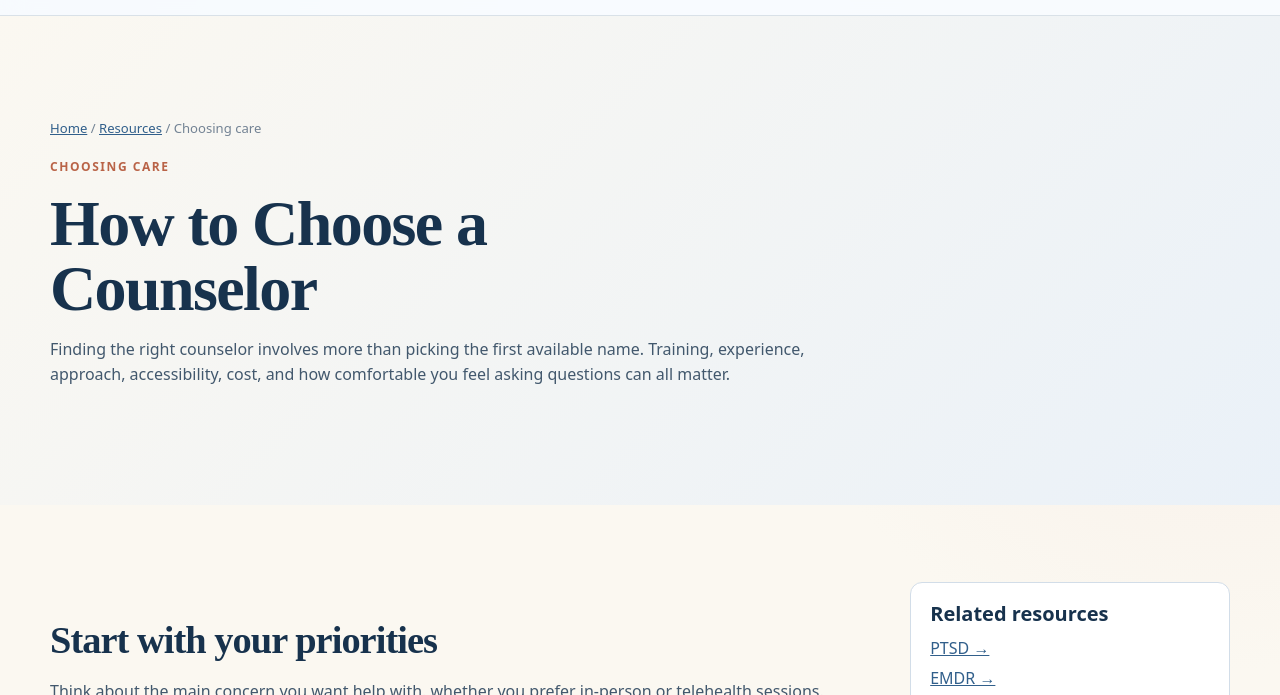
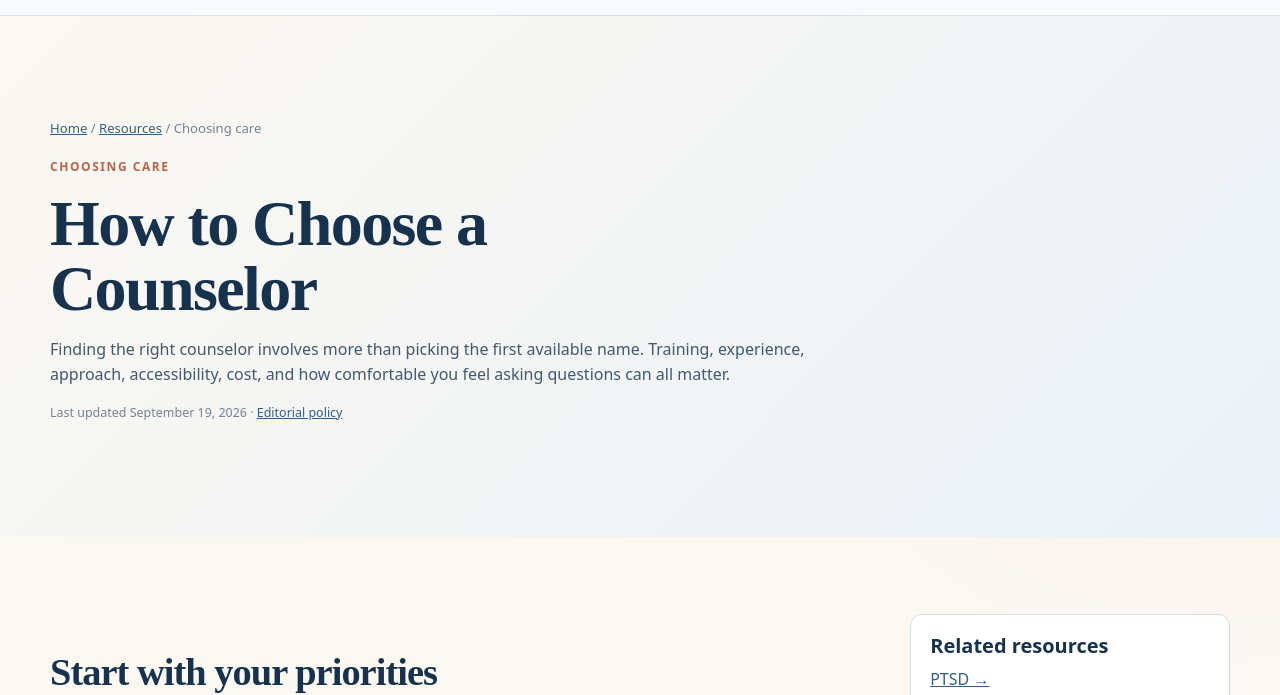
Before and after one commit to brighterpractice/treasure-valley-mental-health-guide, a plain HTML site: page dist/choosing-a-counselor.html in a window 1280 px wide. Shown: the part 65-760 px from the top of the page. Drawn offline with Linux system fonts and the light colour scheme.

Commit message:
Show resource last-updated metadata

```diff
--- a/dist/choosing-a-counselor.html
+++ b/dist/choosing-a-counselor.html
@@ -19,7 +19,7 @@
 <nav class="align-primary-nav" id="primaryNav" aria-label="Primary navigation"><a href="resources.html" aria-current="page">Resources</a><a href="find-counselor.html">Find a counselor</a><a href="about.html">About the guide</a><a href="providers.html">For providers</a><a class="align-nav-cta" href="find-counselor.html">Find your support</a></nav>
 </div></header>
 <main>
-<section class="resource-hero"><div class="shell"><div class="resource-breadcrumbs"><a href="index.html">Home</a> / <a href="resources.html">Resources</a> / Choosing care</div><p class="eyebrow">Choosing care</p><h1>How to Choose a Counselor</h1><p>Finding the right counselor involves more than picking the first available name. Training, experience, approach, accessibility, cost, and how comfortable you feel asking questions can all matter.</p></div></section>
+<section class="resource-hero"><div class="shell"><div class="resource-breadcrumbs"><a href="index.html">Home</a> / <a href="resources.html">Resources</a> / Choosing care</div><p class="eyebrow">Choosing care</p><h1>How to Choose a Counselor</h1><p>Finding the right counselor involves more than picking the first available name. Training, experience, approach, accessibility, cost, and how comfortable you feel asking questions can all matter.</p><p class="resource-updated">Last updated September 19, 2026 · <a href="editorial-policy.html">Editorial policy</a></p></div></section>
 <div class="shell resource-layout">
 <article class="resource-article"><h2>Start with your priorities</h2><p>Think about the main concern you want help with, whether you prefer in-person or telehealth sessions, insurance or budget needs, schedule, location, and any preferences around treatment approach or provider characteristics.</p><h2>Questions for an initial consultation</h2><ul><li>What experience do you have with this concern?</li><li>What approaches do you commonly use?</li><li>How do you measure whether therapy is helping?</li><li>What are your fees, insurance policies, and cancellation rules?</li><li>How do you handle urgent situations between sessions?</li></ul><h2>Fit can take more than one conversation</h2><p>A therapist can be well qualified and still not feel like the right match. It is reasonable to ask questions, discuss concerns about the process, or choose a different provider when the fit is not working.</p>
 <div class="resource-callout"><strong>Looking for local support?</strong><p>Use the counselor directory to compare providers by specialty, approach, location, insurance, availability, and visit type.</p><a class="button primary" href="find-counselor.html">Find a counselor</a></div>
```
